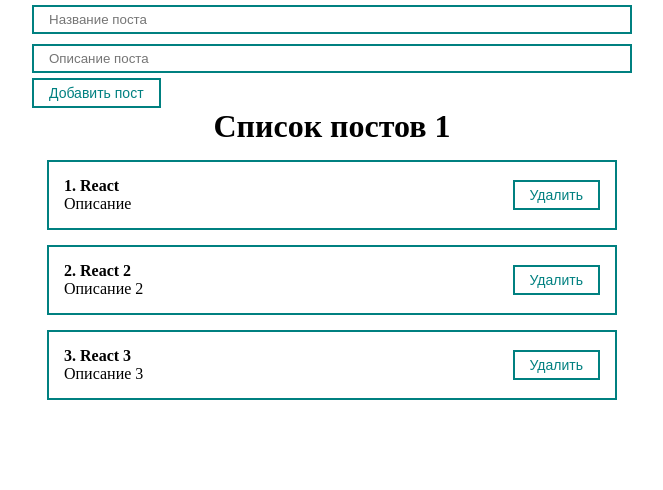
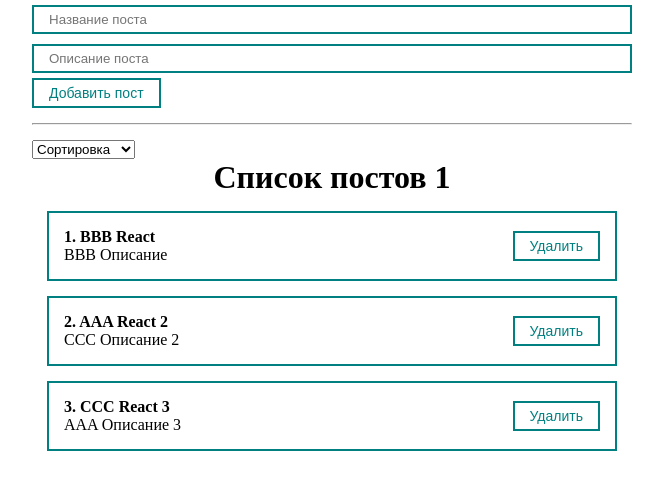
Before and after one commit to wizzzout/react-fundamental, a React (Vite) app: page / in a window 1280 px wide. Shown: the top 490 px of the page, without its empty margins (308-971 px from the left). Built offline with nearby package versions, Linux system fonts and the light colour scheme.

Commit message:
Реализовал сортировку Компонент selecet, управляемые компонент, колбэк, сравнение с помощью localeCompare

```diff
--- a/src/App.jsx
+++ b/src/App.jsx
@@ -2,13 +2,20 @@ import { useState } from 'react'
 import './App.css'
 import PostAdd from './components/PostAdd'
 import PostList from './components/PostList'
+import CustomSelect from './components/UI/select/CustomSelect'
 
 function App() {
 	const [posts, setPosts] = useState([
-		{ id: 1, title: 'React', content: 'Описание' },
-		{ id: 2, title: 'React 2', content: 'Описание 2' },
-		{ id: 3, title: 'React 3', content: 'Описание 3' },
+		{ id: 1, title: 'BBB React', content: 'BBB Описание' },
+		{ id: 2, title: 'AAA React 2', content: 'CCC Описание 2' },
+		{ id: 3, title: 'CCC React 3', content: 'AAA Описание 3' },
 	])
+
+	const [selectedSort, setSelectedSort] = useState('')
+	const sortPosts = sort => {
+		setSelectedSort(sort)
+		setPosts([...posts].sort((a, b) => a[sort].localeCompare(b[sort])))
+	}
 
 	const createPost = newPost => {
 		setPosts([...posts, newPost])
@@ -21,7 +28,19 @@ function App() {
 	return (
 		<div className='App'>
 			<PostAdd create={createPost} />
-			{posts.length !== 0 ? (
+			<hr style={{ margin: '15px 0' }} />
+			<div>
+				<CustomSelect
+					value={selectedSort}
+					onChange={sortPosts}
+					defaultValue='Сортировка'
+					options={[
+						{ value: 'title', name: 'По заголовку' },
+						{ value: 'content', name: 'По контенту' },
+					]}
+				/>
+			</div>
+			{posts.length ? (
 				<PostList
 					remove={removePost}
 					posts={posts}
--- /dev/null
+++ b/src/components/UI/select/CustomSelect.jsx
@@ -0,0 +1,19 @@
+export default function CustomSelect({
+	options,
+	defaultValue,
+	value,
+	onChange,
+}) {
+	return (
+		<select value={value} onChange={event => onChange(event.target.value)}>
+			<option value='' disabled>
+				{defaultValue}
+			</option>
+			{options.map(option => (
+				<option key={option.value} value={option.value}>
+					{option.name}
+				</option>
+			))}
+		</select>
+	)
+}
```
